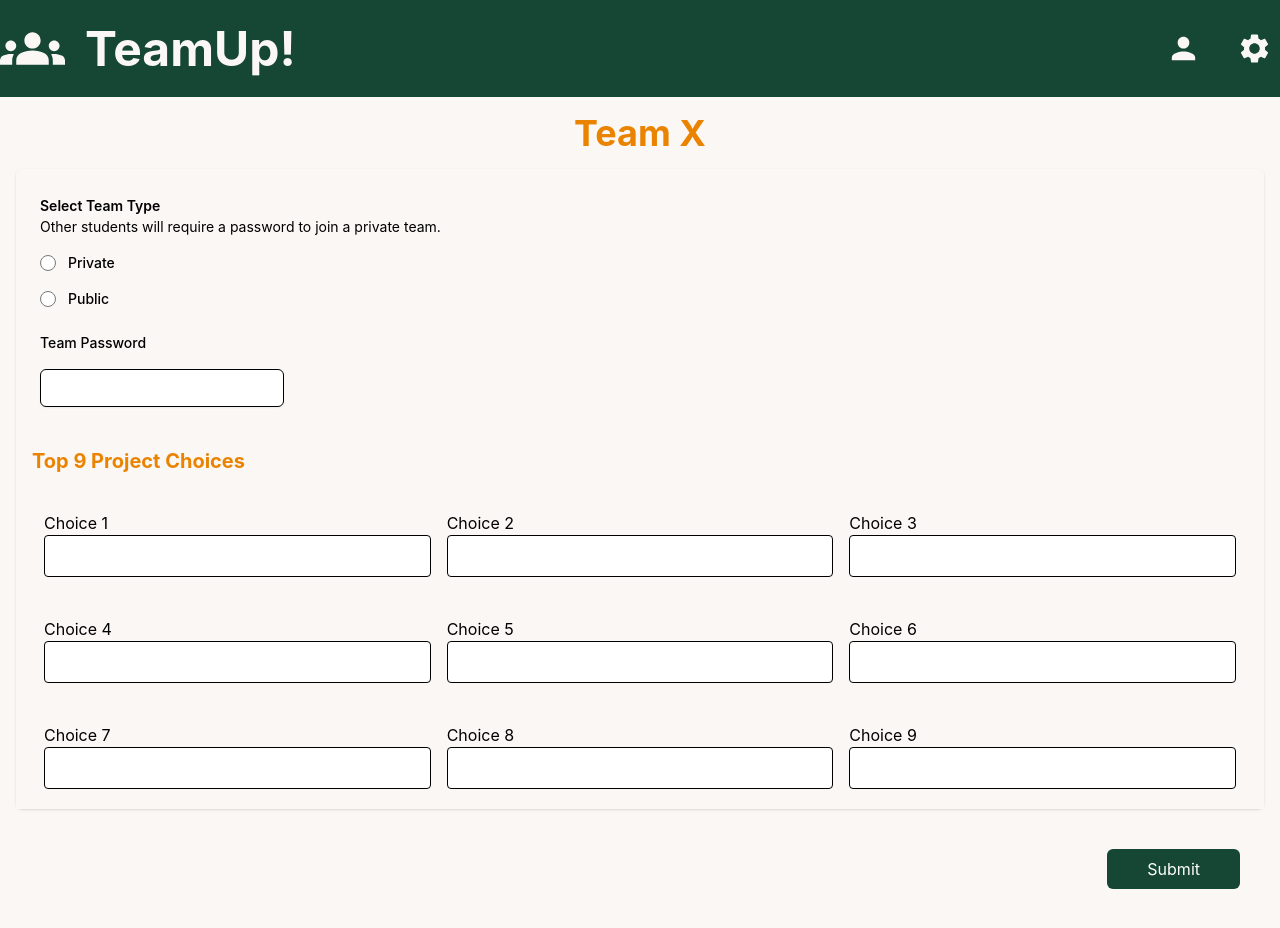
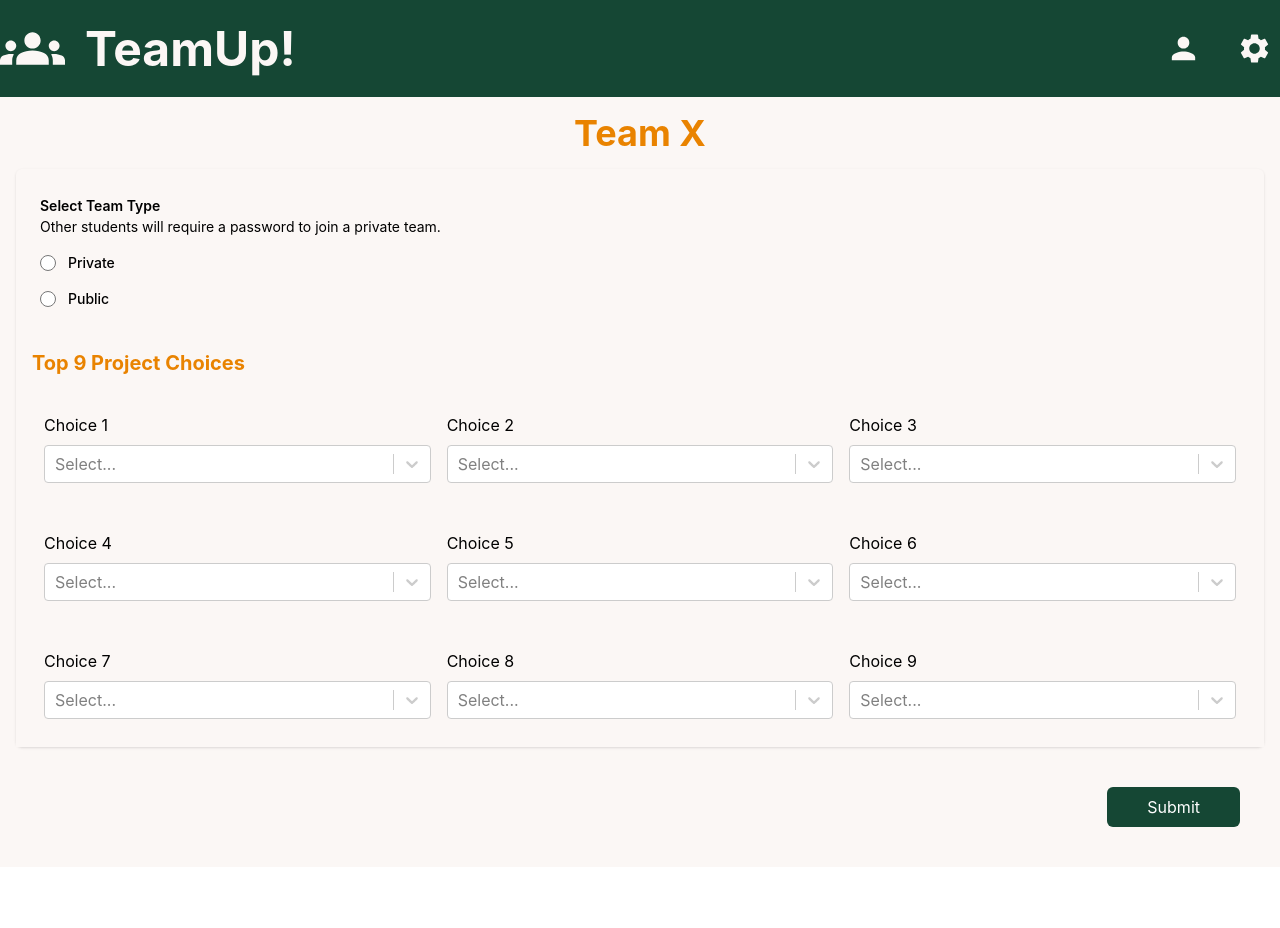
Before and after one commit to fdolisy/TeamUp, a React (Create React App) app in the folder client/: page /create in a window 1280 px wide. After the commit the page ends 867 px from the top, so only its background shows below. Built offline with nearby package versions, Linux system fonts and the light colour scheme; no server answers.

Commit message:
conditional rendering and dropdowns

```diff
--- a/client/src/pages/CreateTeam.js
+++ b/client/src/pages/CreateTeam.js
@@ -1,13 +1,56 @@
 import React from "react";
 // import { useNavigate } from "react-router-dom";
 import Navbar from "../components/Navbar";
+import { useState } from "react";
+import Select from "react-select";
 import axios from "axios";
 
+const project_names = [];
+const objs = [];
+const projectOptions = [];
+
+axios
+  .get("http://localhost:8082/api/projects/")
+  .then((response) => {
+    const project_objects = new Array(response.data);
+
+    for (var i = 0; i < project_objects[0].length; i++) {
+      objs.push(project_objects[0][i]);
+    }
+    objs.forEach((object) => {
+      project_names.push(object["name"]);
+    });
+
+    for (var i = 0; i < project_names.length; i++) {
+      projectOptions.push({ value: objs[i], label: project_names[i] });
+    }
+  })
+  .catch((error) => {
+    console.log(error);
+  });
+
 const CreateTeam = () => {
-  // let navigate = useNavigate();
+  const [isPublic, setIsPublic] = useState(true);
   function handleSubmit() {
+    const preferences = [
+      selectedProject1,
+      selectedProject2,
+      selectedProject3,
+      selectedProject4,
+      selectedProject5,
+      selectedProject6,
+      selectedProject7,
+      selectedProject8,
+      selectedProject9,
+    ];
+    console.log(preferences);
+
     axios
-      .post("http://localhost:8082/api/", {})
+      .post("http://localhost:8082/api/teams", {
+        members: {},
+        is_public: isPublic,
+        team_project_preferences: preferences,
+      })
       .then((response) => {
         console.log(response.data);
       })
@@ -15,6 +58,49 @@ const CreateTeam = () => {
         console.log(error);
       });
   }
+
+  // projects
+
+  var selectedProject1 = null;
+  const handleProject1 = (e) => {
+    selectedProject1 = e.value;
+  };
+
+  var selectedProject2 = null;
+  const handleProject2 = (e) => {
+    selectedProject2 = e.value;
+  };
+
+  var selectedProject3 = null;
+  const handleProject3 = (e) => {
+    selectedProject3 = e.value;
+  };
+  var selectedProject4 = null;
+  const handleProject4 = (e) => {
+    selectedProject4 = e.value;
+  };
+  var selectedProject5 = null;
+  const handleProject5 = (e) => {
+    selectedProject5 = e.value;
+  };
+  var selectedProject6 = null;
+  const handleProject6 = (e) => {
+    selectedProject6 = e.value;
+  };
+  var selectedProject7 = null;
+  const handleProject7 = (e) => {
+    selectedProject7 = e.value;
+  };
+
+  var selectedProject8 = null;
+  const handleProject8 = (e) => {
+    selectedProject8 = e.value;
+  };
+
+  var selectedProject9 = null;
+  const handleProject9 = (e) => {
+    selectedProject9 = e.value;
+  };
 
   return (
     <div className="bg-offWhite">
@@ -26,9 +112,6 @@ const CreateTeam = () => {
             Team X
           </h1>
           <div className="flex flex-col shadow sm:rounded-md">
-            {/* <div className="basis-1/2"></div>
-            <div className="basis-1/2"></div> */}
-
             <div className="mt-5 sm:mt-0">
               <div className="md:grid md:grid-cols-3 md:gap-6">
                 <div className="mt-2 md:col-span-2 md:mt-0">
@@ -48,7 +131,8 @@ const CreateTeam = () => {
                               id="private"
                               name="team"
                               type="radio"
-                              className="h-4 w-4 border-gray-300 "
+                              className="h-4 w-4 border-gray-300"
+                              onClick={() => setIsPublic(false)}
                             />
                             <label
                               htmlFor="private"
@@ -62,7 +146,8 @@ const CreateTeam = () => {
                               id="public"
                               name="team"
                               type="radio"
-                              className="h-4 w-4 border-gray-300 "
+                              className="h-4 w-4 border-gray-300"
+                              onClick={() => setIsPublic(true)}
                             />
                             <label
                               htmlFor="public"
@@ -73,10 +158,25 @@ const CreateTeam = () => {
                           </div>
                         </div>
                       </fieldset>
-                      <div className="col-span-6 sm:col-span-6 lg:col-span-2">
-                        <label for="Team Password" className="block text-sm font-medium text-gray-700">Team Password</label>
-                        <input type="password" name="Team Password" id="team_password" className="py-2 px-3 mt-4 block w-half rounded-md border shadow-sm sm:text-sm "/>
-                      </div>
+                      {!isPublic && (
+                        <div
+                          div
+                          className="col-span-6 sm:col-span-6 lg:col-span-2"
+                        >
+                          <label
+                            for="Team Password"
+                            className="block text-sm font-medium text-gray-700"
+                          >
+                            Team Password
+                          </label>
+                          <input
+                            type="password"
+                            name="Team Password"
+                            id="team_password"
+                            className="py-2 px-3 mt-4 block w-half rounded-md border shadow-sm sm:text-sm "
+                          />
+                        </div>
+                      )}
                     </div>
                   </div>
                 </div>
@@ -90,20 +190,20 @@ const CreateTeam = () => {
               <div className="w-1/3 mx-2 py-5">
                 <form>
                   <label htmlFor="input3">Choice 1</label>
-                  <input
-                    type="text"
-                    id="c1"
-                    className="border rounded py-2 px-3 w-full"
+                  <Select
+                    options={projectOptions}
+                    onChange={handleProject1}
+                    className=" py-2 w-full"
                   />
                 </form>
               </div>
               <div className="w-1/3 mx-2 py-5">
                 <form>
                   <label htmlFor="input3">Choice 2</label>
-                  <input
-                    type="text"
-                    id="c2"
-                    className="border rounded py-2 px-3 w-full"
+                  <Select
+                    options={projectOptions}
+                    onChange={handleProject2}
+                    className=" py-2 w-full"
                   />
                 </form>
               </div>
@@ -111,10 +211,10 @@ const CreateTeam = () => {
               <div className="w-1/3 mx-2 py-5">
                 <form>
                   <label htmlFor="input3">Choice 3</label>
-                  <input
-                    type="text"
-                    id="c3"
-                    className="border rounded py-2 px-3 w-full"
+                  <Select
+                    options={projectOptions}
+                    onChange={handleProject3}
+                    className=" py-2 w-full"
                   />
                 </form>
               </div>
@@ -124,20 +224,20 @@ const CreateTeam = () => {
               <div className="w-1/3 mx-2 py-5">
                 <form>
                   <label htmlFor="input3">Choice 4</label>
-                  <input
-                    type="text"
-                    id="c4"
-                    className="border rounded py-2 px-3 w-full"
+                  <Select
+                    options={projectOptions}
+                    onChange={handleProject4}
+                    className=" py-2 w-full"
                   />
                 </form>
               </div>
               <div className="w-1/3 mx-2 py-5">
                 <form>
                   <label htmlFor="input3">Choice 5</label>
-                  <input
-                    type="text"
-                    id="c5"
-                    className="border rounded py-2 px-3 w-full"
+                  <Select
+                    options={projectOptions}
+                    onChange={handleProject5}
+                    className=" py-2 w-full"
                   />
                 </form>
               </div>
@@ -145,10 +245,10 @@ const CreateTeam = () => {
               <div className="w-1/3 mx-2 py-5">
                 <form>
                   <label htmlFor="input3">Choice 6</label>
-                  <input
-                    type="text"
-                    id="c6"
-                    className="border rounded py-2 px-3 w-full"
+                  <Select
+                    options={projectOptions}
+                    onChange={handleProject6}
+                    className=" py-2 w-full"
                   />
                 </form>
               </div>
@@ -158,20 +258,20 @@ const CreateTeam = () => {
               <div className="w-1/3 mx-2 py-5">
                 <form>
                   <label htmlFor="input3">Choice 7</label>
-                  <input
-                    type="text"
-                    id="c7"
-                    className="border rounded py-2 px-3 w-full"
+                  <Select
+                    options={projectOptions}
+                    onChange={handleProject7}
+                    className=" py-2 w-full"
                   />
                 </form>
               </div>
               <div className="w-1/3 mx-2 py-5">
                 <form>
                   <label htmlFor="input3">Choice 8</label>
-                  <input
-                    type="text"
-                    id="c8"
-                    className="border rounded py-2 px-3 w-full"
+                  <Select
+                    options={projectOptions}
+                    onChange={handleProject8}
+                    className=" py-2 w-full"
                   />
                 </form>
               </div>
@@ -179,10 +279,10 @@ const CreateTeam = () => {
               <div className="w-1/3 mx-2 py-5">
                 <form>
                   <label htmlFor="input3">Choice 9</label>
-                  <input
-                    type="text"
-                    id="c9"
-                    className="border rounded py-2 px-3 w-full"
+                  <Select
+                    options={projectOptions}
+                    onChange={handleProject9}
+                    className=" py-2 w-full"
                   />
                 </form>
               </div>
```
